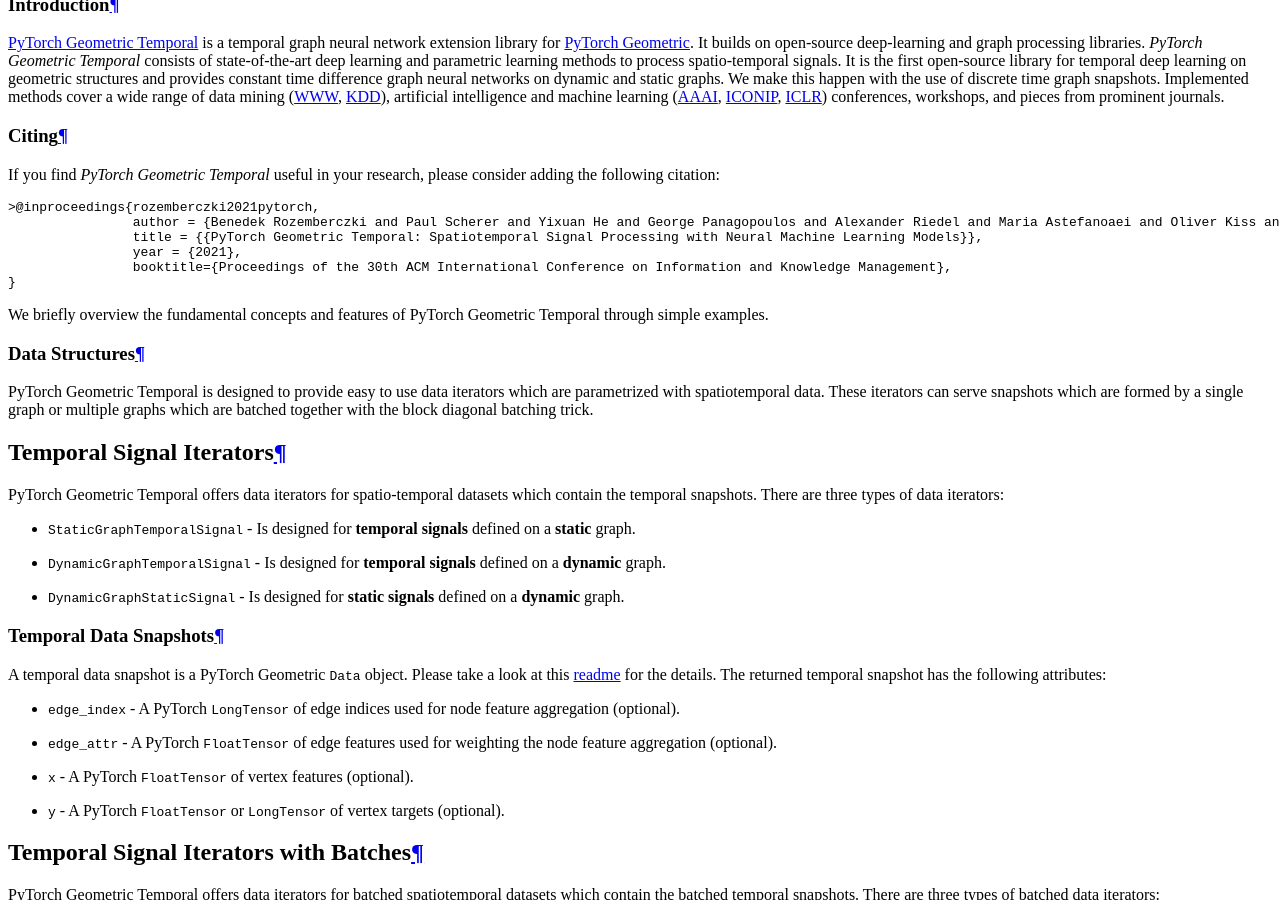
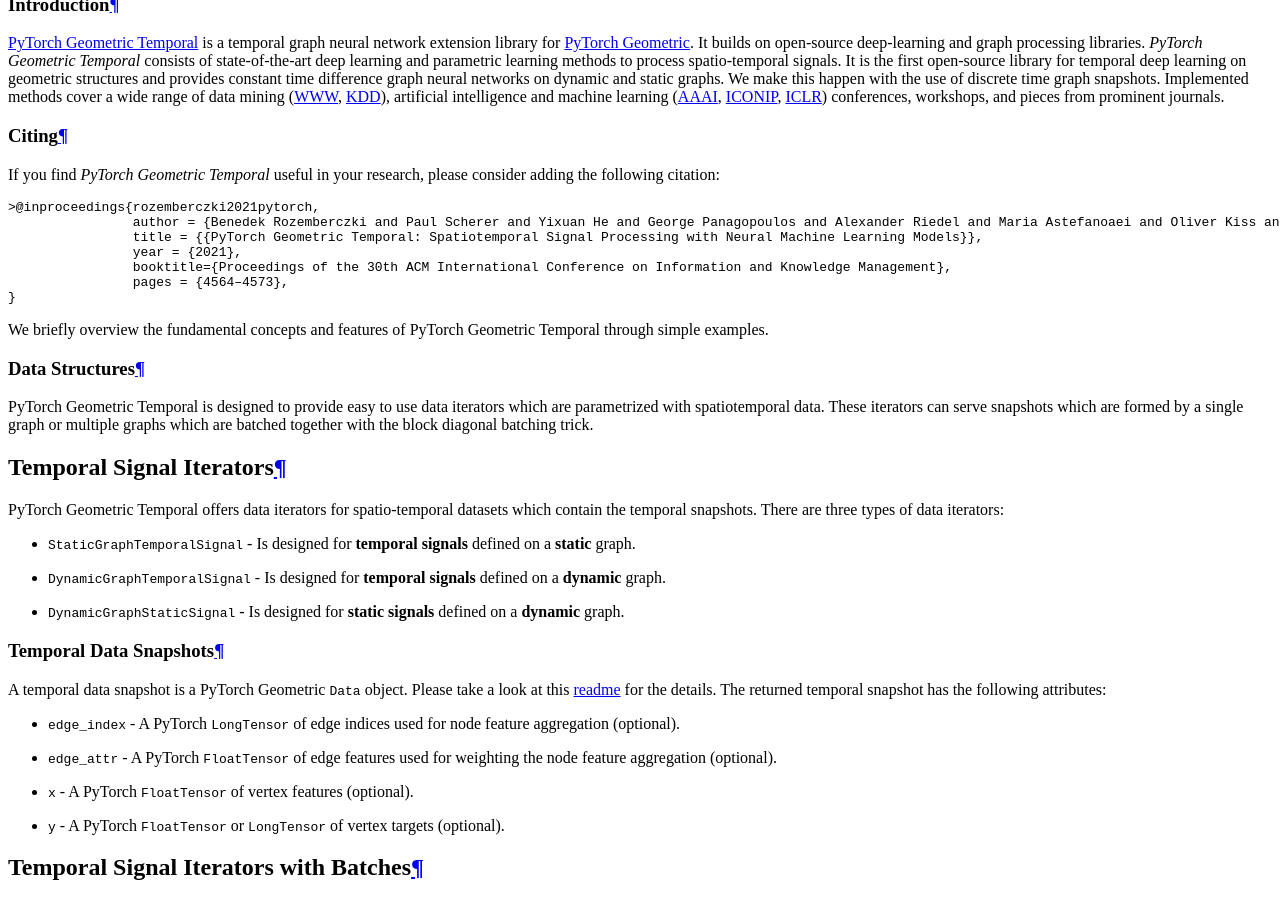
Before and after one commit to benedekrozemberczki/pytorch_geometric_temporal, a Sphinx documentation site: the page built from docs/source/notes/introduction.rst, in a window 1280 px wide and 900 px high, scrolled down 1366 px. Built offline with Sphinx 7.4.7 and the Read the Docs theme 2.0.0, drawn with Linux system fonts in a browser that asks for light colours.

Commit message:
Update introduction.rst

```diff
--- a/docs/source/notes/introduction.rst
+++ b/docs/source/notes/introduction.rst
@@ -15,6 +15,7 @@ If you find *PyTorch Geometric Temporal* useful in your research, please conside
                     title = {{PyTorch Geometric Temporal: Spatiotemporal Signal Processing with Neural Machine Learning Models}},
                     year = {2021},
                     booktitle={Proceedings of the 30th ACM International Conference on Information and Knowledge Management},
+                    pages = {4564–4573},
     }
 
 We briefly overview the fundamental concepts and features of PyTorch Geometric Temporal through simple examples.
```
